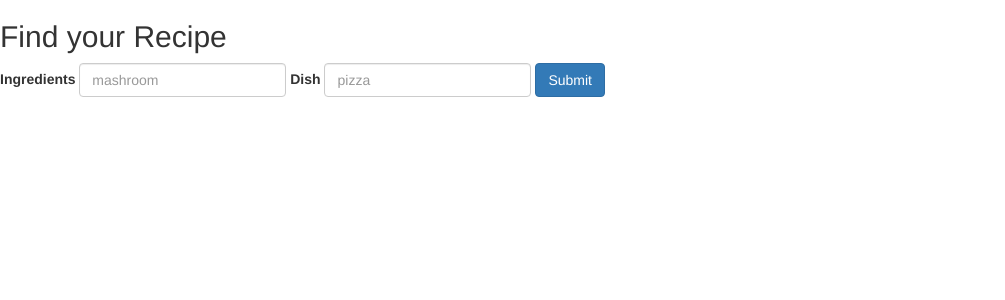
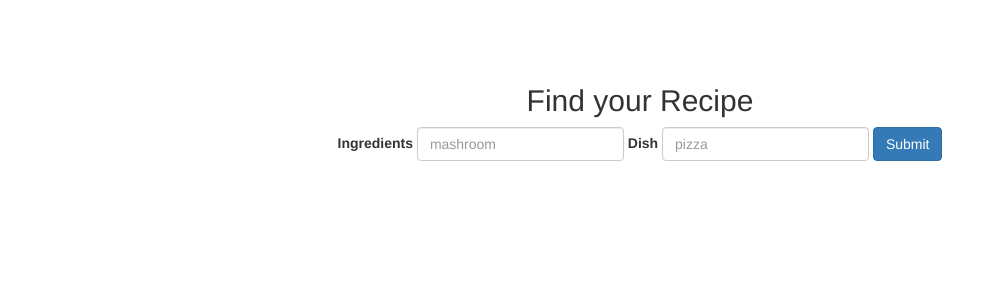
Before and after one commit to mahjabeensultana2012/findyourrecipe, a React (Create React App) app: page / in a window 1280 px wide. Shown: the top 300 px of the page, without its empty margins (0-1005 px from the left). Built offline with nearby package versions, Linux system fonts and the light colour scheme.

Commit message:
add styles

```diff
--- a/src/components/App.js
+++ b/src/components/App.js
@@ -1,5 +1,6 @@
 import React, { Component } from 'react';
 import SearchRecipes from './SearchRecipes';
+import '../styles/index.css';
 
 class App extends Component {
   render() {
--- /dev/null
+++ b/src/styles/index.css
@@ -0,0 +1,4 @@
+body {
+  text-align: center;
+  padding: 5%;
+}
```
